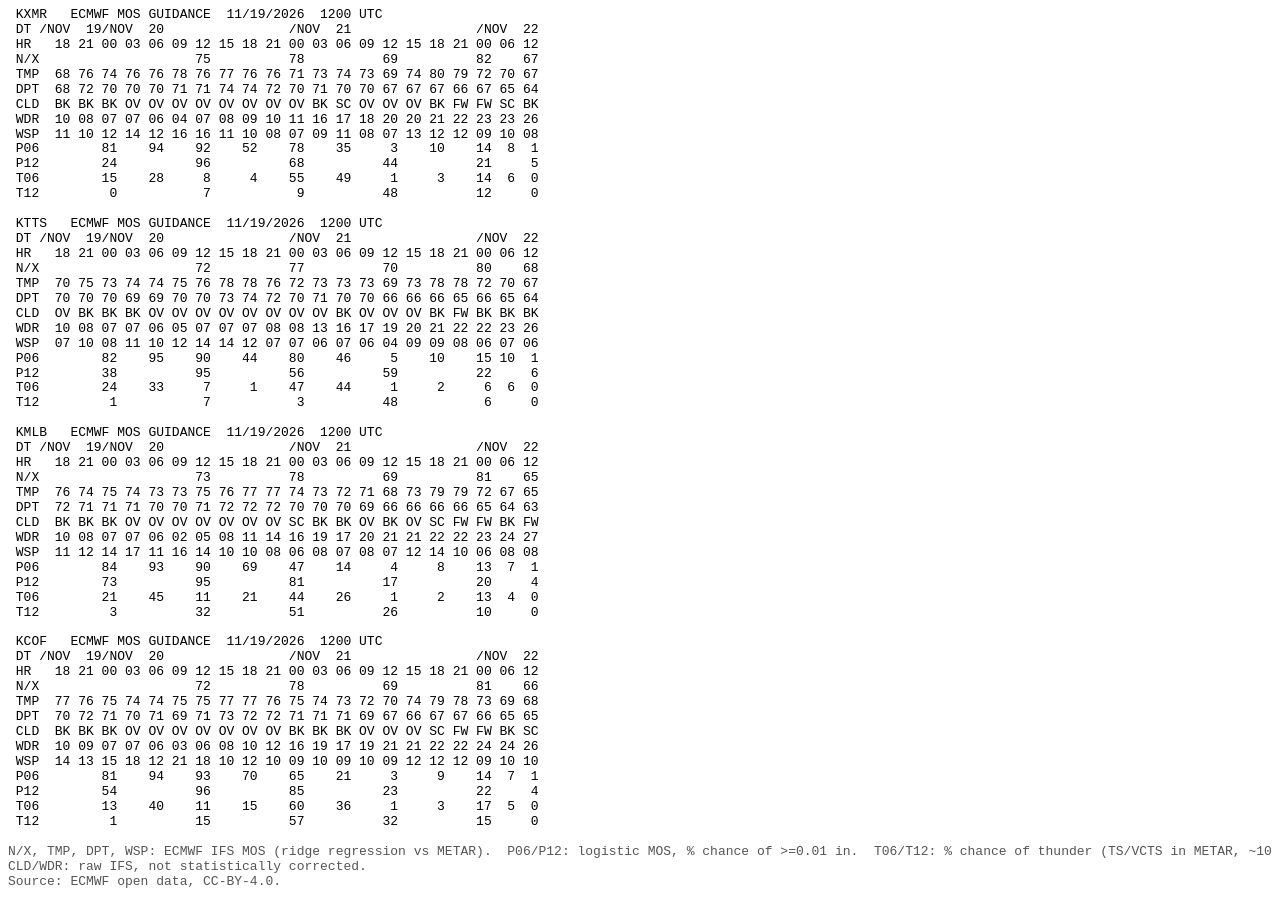
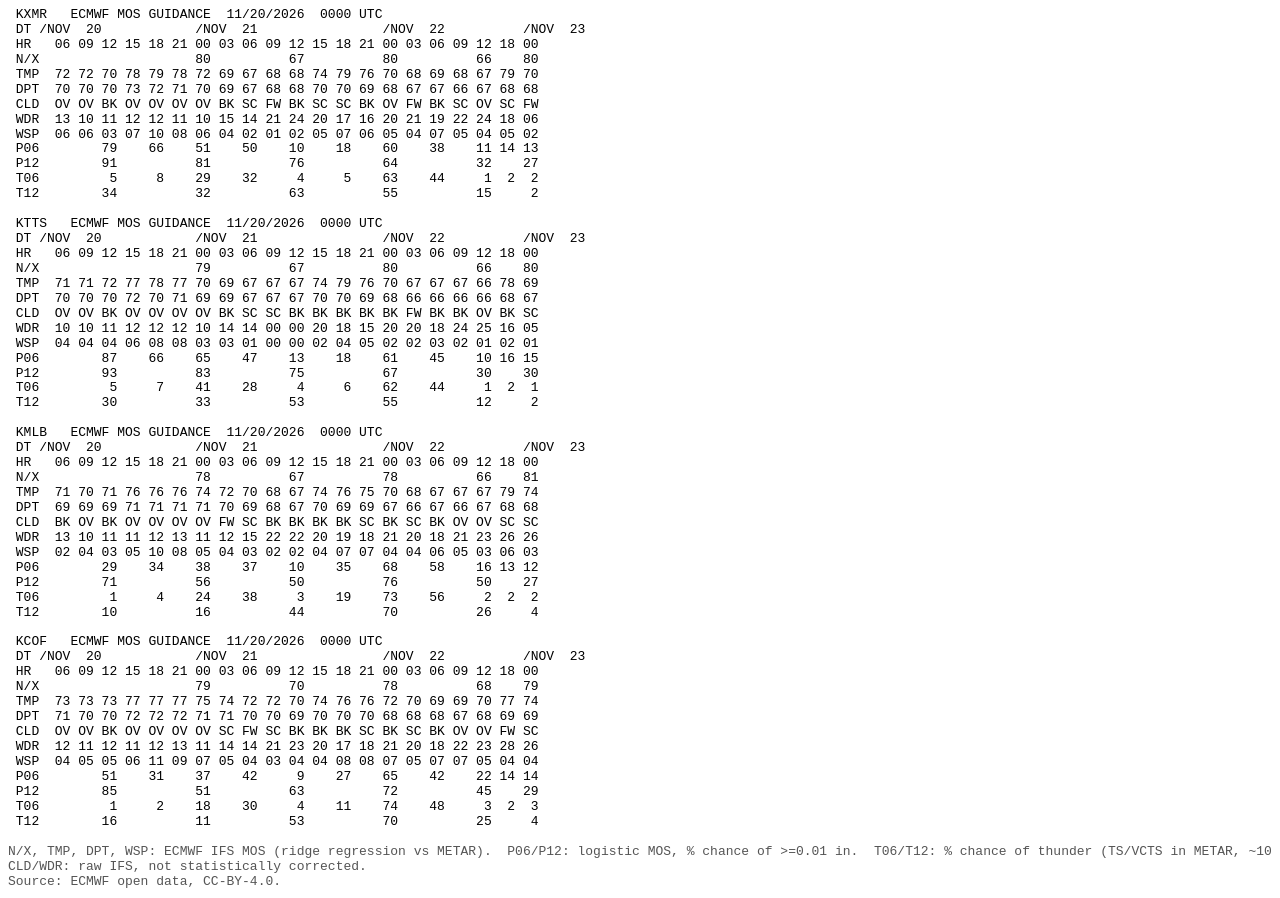
Before and after one commit to nluchetti1/ecmwf-mos, a plain HTML site: page docs/index.html in a window 1280 px wide. Drawn offline with Linux system fonts and the light colour scheme.

Commit message:
ECMWF MOS 2026112000

```diff
--- a/docs/index.html
+++ b/docs/index.html
@@ -1,68 +1,68 @@
 <!DOCTYPE html>
 <html lang="en"><head><meta charset="utf-8">
 <meta name="viewport" content="width=device-width, initial-scale=1">
-<title>ECMWF MOS 20261119 12Z</title>
+<title>ECMWF MOS 20261120 00Z</title>
 <style>
   body { background:#fff; color:#000; margin:8px; }
   pre  { font-family:"Courier New",Courier,monospace; font-size:13px;
           line-height:1.15; margin:0; overflow-x:auto; }
   .note { color:#555; margin-top:1.2em; }
 </style></head>
-<body><pre> KXMR   ECMWF MOS GUIDANCE  11/19/2026  1200 UTC
- DT /NOV  19/NOV  20                /NOV  21                /NOV  22
- HR   18 21 00 03 06 09 12 15 18 21 00 03 06 09 12 15 18 21 00 06 12
- N/X                    75          78          69          82    67
- TMP  68 76 74 76 76 78 76 77 76 76 71 73 74 73 69 74 80 79 72 70 67
- DPT  68 72 70 70 70 71 71 74 74 72 70 71 70 70 67 67 67 66 67 65 64
- CLD  BK BK BK OV OV OV OV OV OV OV OV BK SC OV OV OV BK FW FW SC BK
- WDR  10 08 07 07 06 04 07 08 09 10 11 16 17 18 20 20 21 22 23 23 26
- WSP  11 10 12 14 12 16 16 11 10 08 07 09 11 08 07 13 12 12 09 10 08
- P06        81    94    92    52    78    35     3    10    14  8  1
- P12        24          96          68          44          21     5
- T06        15    28     8     4    55    49     1     3    14  6  0
- T12         0           7           9          48          12     0
+<body><pre> KXMR   ECMWF MOS GUIDANCE  11/20/2026  0000 UTC
+ DT /NOV  20            /NOV  21                /NOV  22          /NOV  23
+ HR   06 09 12 15 18 21 00 03 06 09 12 15 18 21 00 03 06 09 12 18 00
+ N/X                    80          67          80          66    80
+ TMP  72 72 70 78 79 78 72 69 67 68 68 74 79 76 70 68 69 68 67 79 70
+ DPT  70 70 70 73 72 71 70 69 67 68 68 70 70 69 68 67 67 66 67 68 68
+ CLD  OV OV BK OV OV OV OV BK SC FW BK SC SC BK OV FW BK SC OV SC FW
+ WDR  13 10 11 12 12 11 10 15 14 21 24 20 17 16 20 21 19 22 24 18 06
+ WSP  06 06 03 07 10 08 06 04 02 01 02 05 07 06 05 04 07 05 04 05 02
+ P06        79    66    51    50    10    18    60    38    11 14 13
+ P12        91          81          76          64          32    27
+ T06         5     8    29    32     4     5    63    44     1  2  2
+ T12        34          32          63          55          15     2
 
- KTTS   ECMWF MOS GUIDANCE  11/19/2026  1200 UTC
- DT /NOV  19/NOV  20                /NOV  21                /NOV  22
- HR   18 21 00 03 06 09 12 15 18 21 00 03 06 09 12 15 18 21 00 06 12
- N/X                    72          77          70          80    68
- TMP  70 75 73 74 74 75 76 78 78 76 72 73 73 73 69 73 78 78 72 70 67
- DPT  70 70 70 69 69 70 70 73 74 72 70 71 70 70 66 66 66 65 66 65 64
- CLD  OV BK BK BK OV OV OV OV OV OV OV OV BK OV OV OV BK FW BK BK BK
- WDR  10 08 07 07 06 05 07 07 07 08 08 13 16 17 19 20 21 22 22 23 26
- WSP  07 10 08 11 10 12 14 14 12 07 07 06 07 06 04 09 09 08 06 07 06
- P06        82    95    90    44    80    46     5    10    15 10  1
- P12        38          95          56          59          22     6
- T06        24    33     7     1    47    44     1     2     6  6  0
- T12         1           7           3          48           6     0
+ KTTS   ECMWF MOS GUIDANCE  11/20/2026  0000 UTC
+ DT /NOV  20            /NOV  21                /NOV  22          /NOV  23
+ HR   06 09 12 15 18 21 00 03 06 09 12 15 18 21 00 03 06 09 12 18 00
+ N/X                    79          67          80          66    80
+ TMP  71 71 72 77 78 77 70 69 67 67 67 74 79 76 70 67 67 67 66 78 69
+ DPT  70 70 70 72 70 71 69 69 67 67 67 70 70 69 68 66 66 66 66 68 67
+ CLD  OV OV BK OV OV OV OV BK SC SC BK BK BK BK BK FW BK BK OV BK SC
+ WDR  10 10 11 12 12 12 10 14 14 00 00 20 18 15 20 20 18 24 25 16 05
+ WSP  04 04 04 06 08 08 03 03 01 00 00 02 04 05 02 02 03 02 01 02 01
+ P06        87    66    65    47    13    18    61    45    10 16 15
+ P12        93          83          75          67          30    30
+ T06         5     7    41    28     4     6    62    44     1  2  1
+ T12        30          33          53          55          12     2
 
- KMLB   ECMWF MOS GUIDANCE  11/19/2026  1200 UTC
- DT /NOV  19/NOV  20                /NOV  21                /NOV  22
- HR   18 21 00 03 06 09 12 15 18 21 00 03 06 09 12 15 18 21 00 06 12
- N/X                    73          78          69          81    65
- TMP  76 74 75 74 73 73 75 76 77 77 74 73 72 71 68 73 79 79 72 67 65
- DPT  72 71 71 71 70 70 71 72 72 72 70 70 70 69 66 66 66 66 65 64 63
- CLD  BK BK BK OV OV OV OV OV OV OV SC BK BK OV BK OV SC FW FW BK FW
- WDR  10 08 07 07 06 02 05 08 11 14 16 19 17 20 21 21 22 22 23 24 27
- WSP  11 12 14 17 11 16 14 10 10 08 06 08 07 08 07 12 14 10 06 08 08
- P06        84    93    90    69    47    14     4     8    13  7  1
- P12        73          95          81          17          20     4
- T06        21    45    11    21    44    26     1     2    13  4  0
- T12         3          32          51          26          10     0
+ KMLB   ECMWF MOS GUIDANCE  11/20/2026  0000 UTC
+ DT /NOV  20            /NOV  21                /NOV  22          /NOV  23
+ HR   06 09 12 15 18 21 00 03 06 09 12 15 18 21 00 03 06 09 12 18 00
+ N/X                    78          67          78          66    81
+ TMP  71 70 71 76 76 76 74 72 70 68 67 74 76 75 70 68 67 67 67 79 74
+ DPT  69 69 69 71 71 71 71 70 69 68 67 70 69 69 67 66 67 66 67 68 68
+ CLD  BK OV BK OV OV OV OV FW SC BK BK BK BK SC BK SC BK OV OV SC SC
+ WDR  13 10 11 11 12 13 11 12 15 22 22 20 19 18 21 20 18 21 23 26 26
+ WSP  02 04 03 05 10 08 05 04 03 02 02 04 07 07 04 04 06 05 03 06 03
+ P06        29    34    38    37    10    35    68    58    16 13 12
+ P12        71          56          50          76          50    27
+ T06         1     4    24    38     3    19    73    56     2  2  2
+ T12        10          16          44          70          26     4
 
- KCOF   ECMWF MOS GUIDANCE  11/19/2026  1200 UTC
- DT /NOV  19/NOV  20                /NOV  21                /NOV  22
- HR   18 21 00 03 06 09 12 15 18 21 00 03 06 09 12 15 18 21 00 06 12
- N/X                    72          78          69          81    66
- TMP  77 76 75 74 74 75 75 77 77 76 75 74 73 72 70 74 79 78 73 69 68
- DPT  70 72 71 70 71 69 71 73 72 72 71 71 71 69 67 66 67 67 66 65 65
- CLD  BK BK BK OV OV OV OV OV OV OV BK BK BK OV OV OV SC FW FW BK SC
- WDR  10 09 07 07 06 03 06 08 10 12 16 19 17 19 21 21 22 22 24 24 26
- WSP  14 13 15 18 12 21 18 10 12 10 09 10 09 10 09 12 12 12 09 10 10
- P06        81    94    93    70    65    21     3     9    14  7  1
- P12        54          96          85          23          22     4
- T06        13    40    11    15    60    36     1     3    17  5  0
- T12         1          15          57          32          15     0</pre>
+ KCOF   ECMWF MOS GUIDANCE  11/20/2026  0000 UTC
+ DT /NOV  20            /NOV  21                /NOV  22          /NOV  23
+ HR   06 09 12 15 18 21 00 03 06 09 12 15 18 21 00 03 06 09 12 18 00
+ N/X                    79          70          78          68    79
+ TMP  73 73 73 77 77 77 75 74 72 72 70 74 76 76 72 70 69 69 70 77 74
+ DPT  71 70 70 72 72 72 71 71 70 70 69 70 70 70 68 68 68 67 68 69 69
+ CLD  OV OV BK OV OV OV OV SC FW SC BK BK BK SC BK SC BK OV OV FW SC
+ WDR  12 11 12 11 12 13 11 14 14 21 23 20 17 18 21 20 18 22 23 28 26
+ WSP  04 05 05 06 11 09 07 05 04 03 04 04 08 08 07 05 07 07 05 04 04
+ P06        51    31    37    42     9    27    65    42    22 14 14
+ P12        85          51          63          72          45    29
+ T06         1     2    18    30     4    11    74    48     3  2  3
+ T12        16          11          53          70          25     4</pre>
 <pre class="note">N/X, TMP, DPT, WSP: ECMWF IFS MOS (ridge regression vs METAR).  P06/P12: logistic MOS, % chance of &gt;=0.01 in.  T06/T12: % chance of thunder (TS/VCTS in METAR, ~10 NM).
 CLD/WDR: raw IFS, not statistically corrected.
 Source: ECMWF open data, CC-BY-4.0.</pre></body></html>
```
Also changed, not shown: docs/mos_latest.csv (+84 -84 lines), docs/run.txt.
